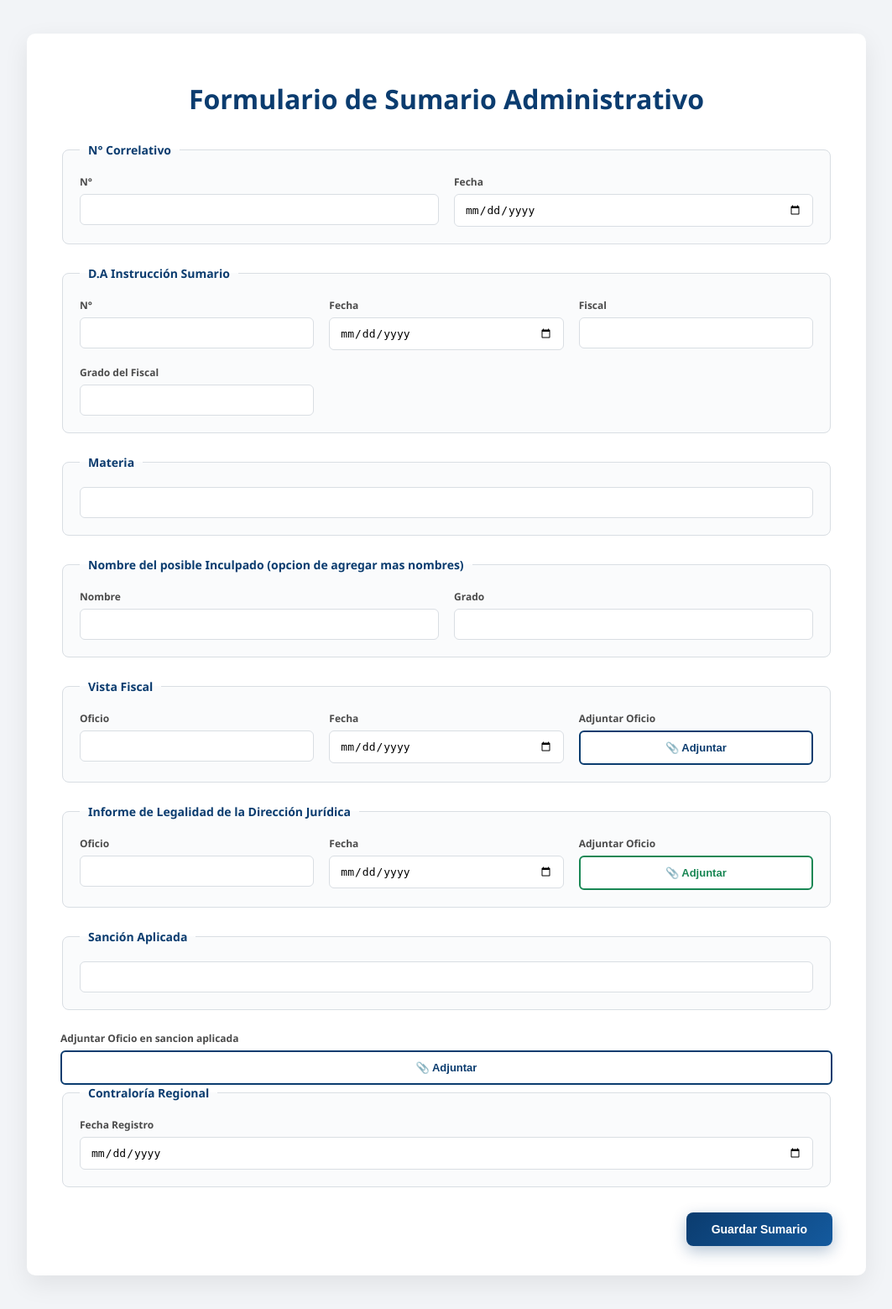
After one commit to H-Emanuel/Gestion_juridica, a Django app: page /crear_2/ in a window 1280 px wide. The commit adds this page. Shown: the whole page at 84% size, without its empty margins (108-1171 px from the left). Run offline with Django 4.2, Linux system fonts and the light colour scheme.

Commit message:
cambio_jurídica

```diff
--- /dev/null
+++ b/juridica/templates/formulario_2.html
@@ -0,0 +1,303 @@
+<!DOCTYPE html>
+<html lang="es">
+<head>
+<meta charset="UTF-8">
+<title>Sumario Administrativo</title>
+
+<style>
+    :root {
+        --azul: #0b3c6f;
+        --verde: #198754;
+        --naranjo: #fd7e14;
+        --rojo: #dc3545;
+        --borde: #d9dee3;
+        --fondo: #f2f4f7;
+        --texto: #2b2b2b;
+    }
+
+    * {
+        box-sizing: border-box;
+    }
+
+    body {
+        font-family: "Segoe UI", Arial, sans-serif;
+        background: var(--fondo);
+        margin: 0;
+        padding: 40px 20px;
+        color: var(--texto);
+    }
+
+    .container {
+        max-width: 1000px;
+        margin: auto;
+        background: #fff;
+        border-radius: 10px;
+        box-shadow: 0 10px 30px rgba(0,0,0,0.08);
+        padding: 35px 40px;
+    }
+
+    h1 {
+        text-align: center;
+        color: var(--azul);
+        margin-bottom: 30px;
+        font-weight: 600;
+    }
+
+    fieldset {
+        border: 1px solid var(--borde);
+        border-radius: 8px;
+        padding: 20px;
+        margin-bottom: 25px;
+        background: #fafbfc;
+    }
+
+    legend {
+        padding: 0 10px;
+        font-weight: 600;
+        color: var(--azul);
+        font-size: 14px;
+    }
+
+    .row {
+        display: grid;
+        grid-template-columns: repeat(auto-fit, minmax(220px, 1fr));
+        gap: 18px;
+    }
+
+    label {
+        font-size: 12px;
+        font-weight: 600;
+        margin-bottom: 6px;
+        display: block;
+        color: #4b4b4b;
+    }
+
+    input {
+        width: 100%;
+        padding: 10px 12px;
+        border: 1px solid var(--borde);
+        border-radius: 6px;
+        font-size: 13px;
+    }
+
+    input:focus {
+        outline: none;
+        border-color: var(--azul);
+        box-shadow: 0 0 0 3px rgba(11,60,111,0.15);
+    }
+
+    /* ===== BOTONES ADJUNTAR ===== */
+
+    .attach-col {
+        display: flex;
+        flex-direction: column;
+        justify-content: flex-end;
+    }
+
+    .btn-attach {
+        padding: 11px 14px;
+        border-radius: 6px;
+        font-size: 13px;
+        font-weight: 600;
+        cursor: pointer;
+        background: #ffffff;
+        display: flex;
+        align-items: center;
+        justify-content: center;
+        gap: 6px;
+        transition: all 0.15s ease;
+    }
+
+    .btn-blue {
+        border: 2px solid var(--azul);
+        color: var(--azul);
+    }
+
+    .btn-green {
+        border: 2px solid var(--verde);
+        color: var(--verde);
+    }
+
+    .btn-attach:hover {
+        background-color: currentColor;
+        color: #ffffff;
+    }
+
+    .file-hidden {
+        display: none;
+    }
+
+    .actions {
+        text-align: right;
+        margin-top: 30px;
+    }
+
+    button.save {
+        background: linear-gradient(135deg, var(--azul), #145a9e);
+        color: white;
+        border: none;
+        padding: 12px 30px;
+        font-size: 14px;
+        font-weight: 600;
+        border-radius: 8px;
+        cursor: pointer;
+        box-shadow: 0 6px 18px rgba(11,60,111,0.3);
+    }
+</style>
+</head>
+
+<body>
+
+<div class="container">
+    <h1>Formulario de Sumario Administrativo</h1>
+
+    <form>
+
+        <fieldset>
+            <legend>N° Correlativo</legend>
+            <div class="row">
+                <div>
+                    <label>N°</label>
+                    <input type="text">
+                </div>
+                <!-- esto debe ser el ultimo + 1 para saber cual es el siguiente -->
+
+                <div>
+                    <label>Fecha</label>
+                    <input type="date">
+                </div>
+            </div>
+        </fieldset>
+
+
+        <fieldset>
+            <legend>D.A Instrucción Sumario</legend>
+            <div class="row">
+                <div>
+                    <label>N°</label>
+                    <input type="text">
+                </div>
+                <div>
+                    <label>Fecha</label>
+                    <input type="date">
+                </div>
+                <div>
+                    <label>Fiscal</label>
+                    <input type="text">
+                </div>
+                 <div>
+                    <label>Grado del Fiscal</label>
+                    <input type="text">
+                </div>
+            </div>
+        </fieldset>
+
+        <fieldset>
+            <legend>Materia</legend>
+            <input type="text">
+        </fieldset>
+
+        <fieldset>
+            <legend>Nombre del posible Inculpado (opcion de agregar mas nombres)</legend>
+            <div class="row">
+                <div>
+                    <label>Nombre</label>
+                    <input type="text">
+                </div>
+                <div>
+                    <label>Grado</label>
+                    <input type="text">
+                </div>
+            </div>
+        </fieldset>
+
+        <!-- tiene que ser un listado de nombres - grado, siguiente -->
+
+        <!-- VISTA FISCAL -->
+
+        <!--  -->
+
+        <fieldset>
+            <legend>Vista Fiscal</legend>
+            <div class="row">
+                <div>
+                    <label>Oficio</label>
+                    <input type="text">
+                </div>
+                <div>
+                    <label>Fecha</label>
+                    <input type="date">
+                </div>
+                <div class="attach-col">
+                    <label>Adjuntar Oficio</label>
+                    <button type="button" class="btn-attach btn-blue">
+                        📎 Adjuntar
+                    </button>
+                    <input type="file" class="file-hidden">
+                </div>
+            </div>
+        </fieldset>
+
+        <!-- DIRECTOR JURÍDICO -->
+        <fieldset>
+            <legend>Informe de Legalidad de la Dirección Jurídica</legend>
+            <div class="row">
+                <div>
+                    <label>Oficio</label>
+                    <input type="text">
+                </div>
+                <div>
+                    <label>Fecha</label>
+                    <input type="date">
+                </div>
+                <div class="attach-col">
+                    <label>Adjuntar Oficio</label>
+                    <button type="button" class="btn-attach btn-green">
+                        📎 Adjuntar
+                    </button>
+                    <input type="file" class="file-hidden">
+                </div>
+            </div>
+        </fieldset>
+
+
+
+        <!-- listado -->
+
+
+        <fieldset>
+            <legend>Sanción Aplicada</legend>
+            <input type="text">
+        </fieldset>
+
+ <div class="attach-col">
+                    <label>Adjuntar Oficio en sancion aplicada</label>
+                    <button type="button" class="btn-attach btn-blue">
+                        📎 Adjuntar
+                    </button>
+                    <input type="file" class="file-hidden">
+                </div>
+
+        <fieldset>
+            <legend>Contraloría Regional</legend>
+            <label>Fecha Registro</label>
+            <input type="date">
+        </fieldset>
+
+        <div class="actions">
+            <button type="button" class="save">Guardar Sumario</button>
+        </div>
+
+    </form>
+</div>
+
+<script>
+    document.querySelectorAll('.btn-attach').forEach(btn => {
+        btn.addEventListener('click', () => {
+            btn.nextElementSibling.click();
+        });
+    });
+</script>
+
+</body>
+</html>
--- a/juridica/urls.py
+++ b/juridica/urls.py
@@ -4,6 +4,8 @@ from juridica import views,api
 urlpatterns = [
     path("", views.lista_registros, name="lista_registros"),
     path("crear/", views.crear_registro, name="crear_registro"),
+    path("crear_2/", views.crear_registro_2, name="crear_registro_2"),
+
     path("editar/<int:id>/", views.registro_editar, name="editar_registro"),
     path("eliminar/<int:id>/", views.eliminar_registro, name="eliminar_registro"),
     path("reiterar_oficio/<int:id>/", views.reiterar_oficio, name="reiterar_oficio"),
--- a/juridica/views.py
+++ b/juridica/views.py
@@ -66,8 +66,6 @@ def crear_registro(request):
                 registro.asignaciones = asignaciones
                 registro.save()
 
-
-
                 # 2) Obtener TODOS los archivos enviados en "archivos"
                 archivos = request.FILES.getlist("archivos")
 
@@ -93,6 +91,11 @@ def crear_registro(request):
     return render(request, "formulario.html", {
             "asignaciones": ASIGNACIONES
         })
+
+def crear_registro_2(request):
+
+
+    return render(request, "formulario_2.html")
 
 @csrf_exempt
 def registro_editar(request, id):
```
Also changed, not shown: juridica/templates/lista.html (+183 -1 lines).
